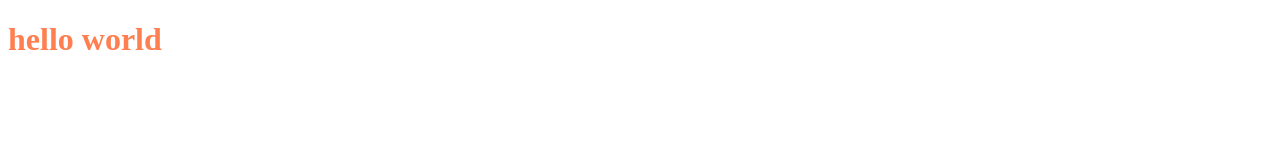
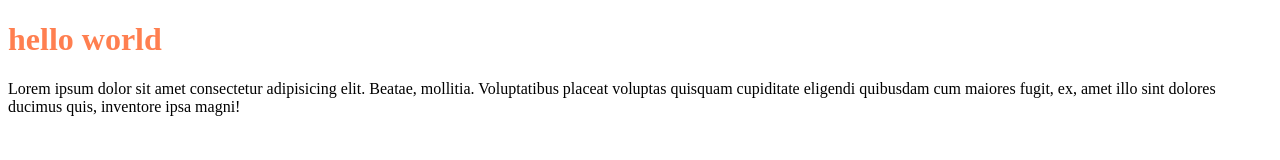
Before and after one commit to doniyorrr/test, a plain HTML site: page index.html in a window 1280 px wide. Drawn offline with Linux system fonts and the light colour scheme.

Commit message:
p qoshildi

```diff
--- a/index.html
+++ b/index.html
@@ -14,5 +14,6 @@
 </head>
 <body>
     <h1>hello world</h1>
+    <p>Lorem ipsum dolor sit amet consectetur adipisicing elit. Beatae, mollitia. Voluptatibus placeat voluptas quisquam cupiditate eligendi quibusdam cum maiores fugit, ex, amet illo sint dolores ducimus quis, inventore ipsa magni!</p>
 </body>
 </html>
```
